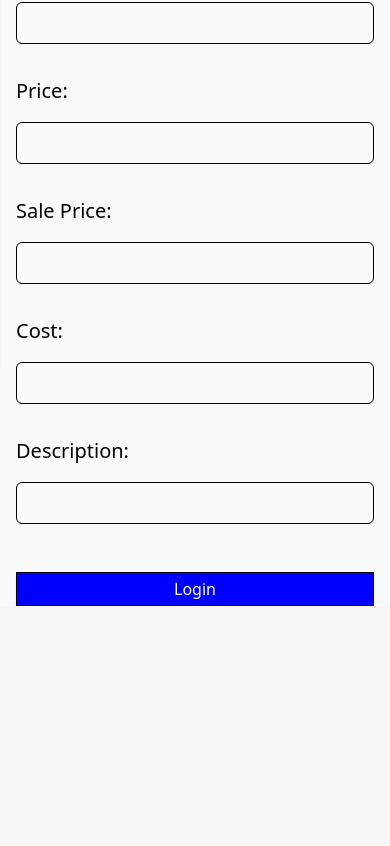
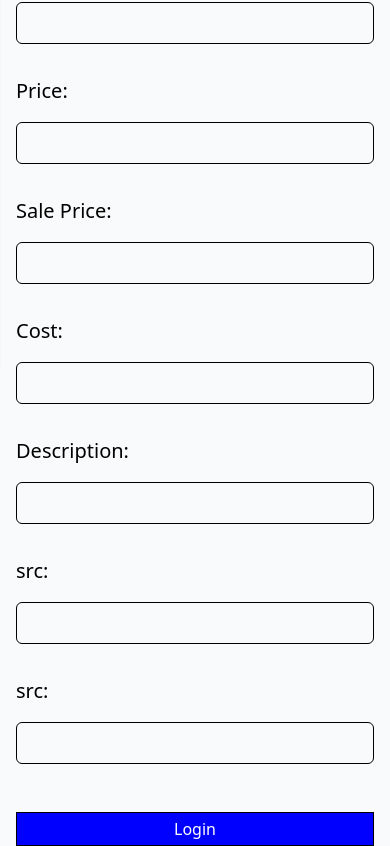
Before and after one commit to abelucsd/small-business-template-frontend, a React (Vite) app in the folder frontend/: page /admin/Products/add in a window 390 px wide. Shown: the part 540-1386 px from the top of the page. Before the commit the page ends 1146 px from the top, so only its background shows below. Built offline with nearby package versions, Linux system fonts and the light colour scheme.

Commit message:
style: add product detail image breakpoints.

```diff
--- a/frontend/src/admin/pages/products/create/ProductFormInputs.tsx
+++ b/frontend/src/admin/pages/products/create/ProductFormInputs.tsx
@@ -117,6 +117,37 @@ const ProductFormInputs = ({register, errors}: ProductFormInputsProps) => {
             <p>{errors.description.message}</p>
           )}
       </label>
+      <label>
+          <h3>src:</h3>
+          <input
+            type="text"
+            {...register("src", {
+              required: "Image src is required",
+              minLength: { value: 3, message: "Min length is 3" },
+            })}
+            required
+            className="block border rounded-md w-full md:w-[300px] grow mt-4 py-2 pr-3 pl-1 textr-black placeholder:text-gray-500 focus:outline-none sm:text-sm/6 "
+          />
+          {errors.category && (
+            <p>{errors.category.message}</p>
+          )}
+      </label>
+      <label>
+          <h3>src:</h3>
+          <input
+            type="text"
+            {...register("alt", {
+              required: "Image alt is required",
+              minLength: { value: 3, message: "Min length is 3" },
+            })}
+            required
+            className="block border rounded-md w-full md:w-[300px] grow mt-4 py-2 pr-3 pl-1 textr-black placeholder:text-gray-500 focus:outline-none sm:text-sm/6 "
+          />
+          {errors.category && (
+            <p>{errors.category.message}</p>
+          )}
+      </label>
+
 
     </div>
   )
--- a/frontend/src/admin/pages/products/create/types.d.ts
+++ b/frontend/src/admin/pages/products/create/types.d.ts
@@ -6,4 +6,6 @@ export type ProductFormValues = {
   salePrice: number;
   cost: number;
   description: string;
+  src: string;
+  alt: string;
 };
--- a/frontend/src/storefront/pages/products/productDetail/Image.tsx
+++ b/frontend/src/storefront/pages/products/productDetail/Image.tsx
@@ -7,7 +7,7 @@ interface ProductImageProps {
 
 const ProductImage = ({src, alt, className}: ProductImageProps) => {
   return (
-    <div className={`${className} flex-shrink-0 w-full md:w-1/2`}>
+    <div className={`${className} flex-shrink-0 w-full md:w-1/2 xl:w-2/5`}>
       <img
         src={src}
         alt={alt}
```
